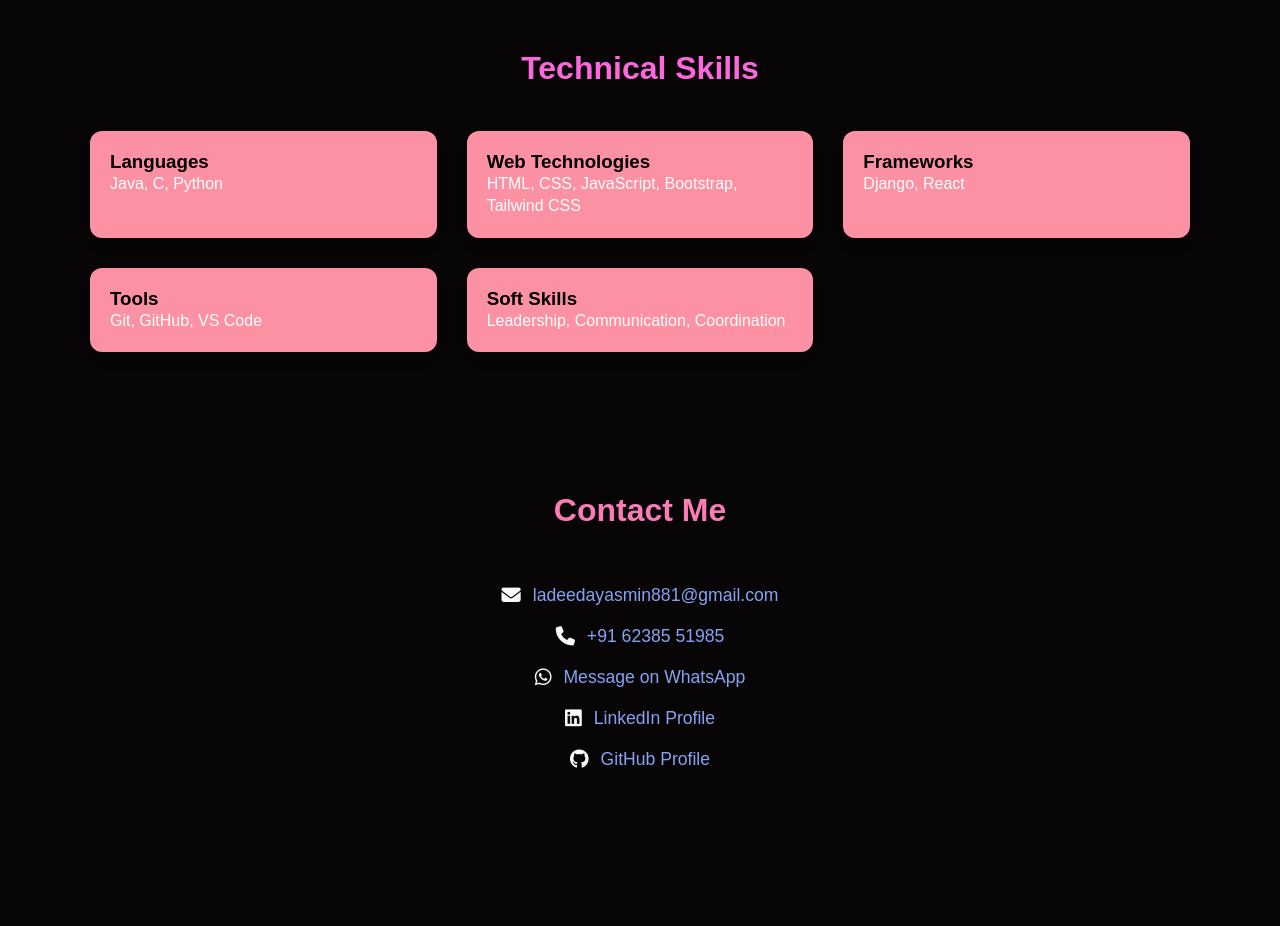
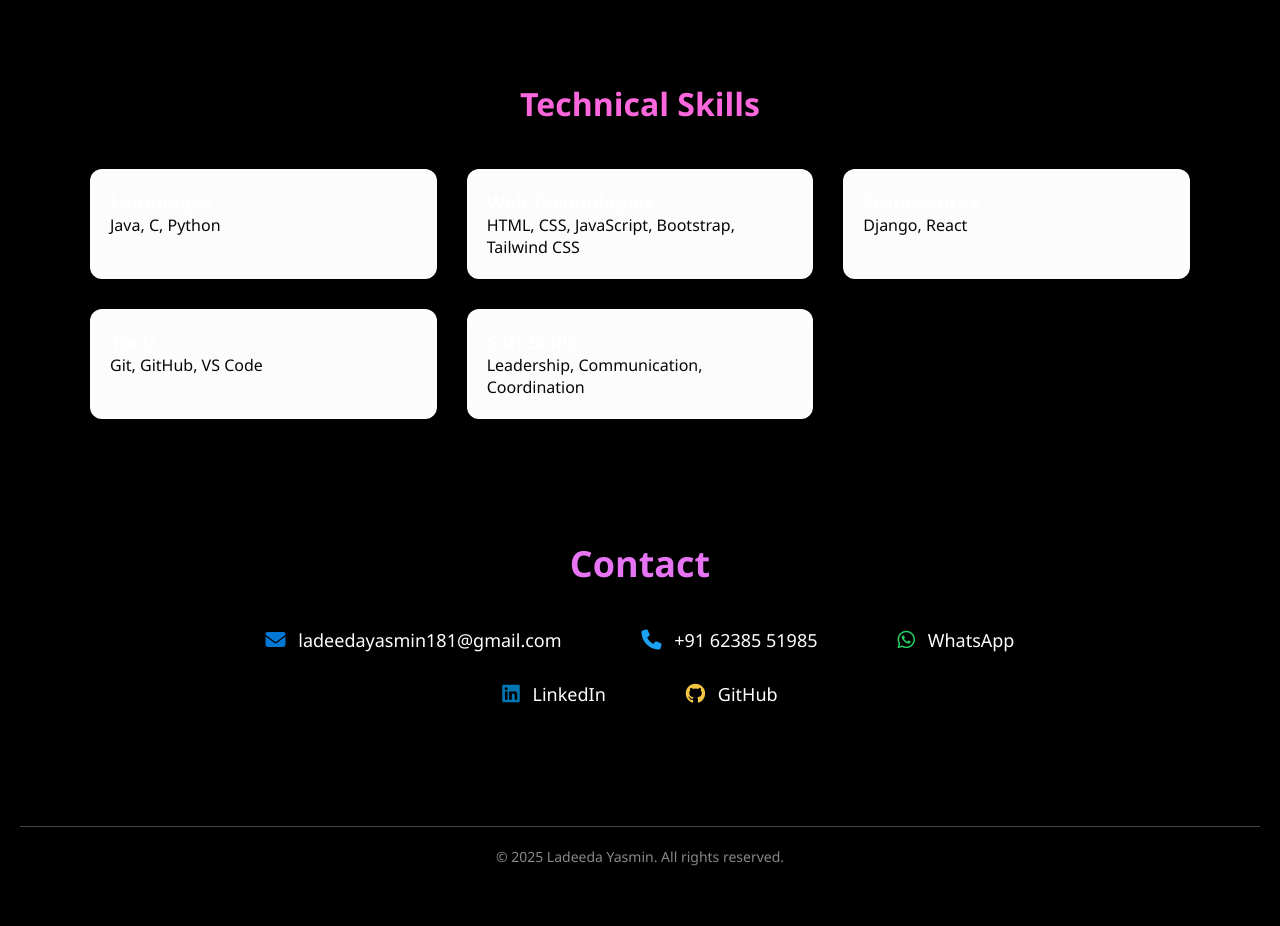
Before and after one commit to Ktyasmin/portfolio, a plain HTML site: page portfolio.html in a window 1280 px wide. Shown: the part 1320-2246 px from the top of the page. Before the commit the page ends 2190 px from the top, so only its background shows below. Drawn offline with Linux system fonts and the light colour scheme.

Commit message:
modifiedimage

```diff
--- a/portfolio.html
+++ b/portfolio.html
@@ -4,6 +4,8 @@
     <meta charset="UTF-8" />
     <meta name="viewport" content="width=device-width, initial-scale=1.0" />
     <title>Portfolio</title>
+    <link rel="stylesheet" href="https://cdnjs.cloudflare.com/ajax/libs/font-awesome/6.5.0/css/all.min.css">
+
     <link rel="stylesheet" href="style.css" />
 
 
@@ -146,8 +148,29 @@ I am a fast learner, a collaborative team player, and constantly driven by the g
 
 
 
+<section class="contact-section" id="CONTACT">
+    <h2>Contact</h2>
 
-<section id="CONTACT" class="contact">
+    <div class="contact-row">
+      <p><i class="fas fa-envelope icon blue"></i> <a href="mailto:ladeedayasmin181@gmail.com">ladeedayasmin181@gmail.com</a></p>
+      <p><i class="fas fa-phone icon cyan"></i> <a href="tel:+916238551985">+91 62385 51985</a></p>
+      <p><i class="fab fa-whatsapp icon green"></i> <a href="https://wa.me/916238551985" target="_blank">WhatsApp</a></p>
+    </div>
+
+    <div class="contact-row">
+      <p><i class="fab fa-linkedin icon linkedin"></i> <a href="https://www.linkedin.com/in/ladeeda-yasmin-677b36258/" target="_blank">LinkedIn</a></p>
+      <p><i class="fab fa-github icon yellow"></i> <a href="https://github.com/your-github-username" target="_blank">GitHub</a></p>
+    </div>
+    <footer class="footer">
+      &copy; 2025 Ladeeda Yasmin. All rights reserved.
+    </footer>
+  </section>
+
+
+
+
+
+<!-- <section id="CONTACT" class="contact">
   <h2>Contact Me</h2>
 
   <p>
@@ -174,7 +197,7 @@ I am a fast learner, a collaborative team player, and constantly driven by the g
     <i class="fab fa-github"></i>
     <a href="https://github.com/your-github-username" target="_blank">GitHub Profile</a>
   </p>
-</section>
+</section> -->
 
 
 
--- a/style.css
+++ b/style.css
@@ -7,9 +7,12 @@
 }
 
 body {
-    background-color: #070506;
+    /* background-color: #070506; */
+    background-color: rgb(9, 9, 9);
     font-family: Arial, Helvetica, sans-serif;
-    height: 2000px;
+    height: 2100px;
+    background-repeat: no-repeat;
+    background-size: contain;
 }
 
 /* Navbar Styling */
@@ -165,7 +168,7 @@ body {
 /* Individual card */
 .education-card {
   flex: 1 1 250px; /* grow, shrink, base width */
-  background-color:rgb(251, 145, 163);
+  background-color:rgb(247, 249, 251);
   border-radius: 12px;
   padding: 20px;
   box-shadow: 0 4px 12px rgba(0,0,0,0.1);
@@ -179,7 +182,7 @@ body {
 }
 
 .education-card p {
-  color:white;
+  color:rgb(31, 30, 30);
   margin: 5px 0;
 }
 
@@ -237,7 +240,7 @@ body {
 
 /* Individual Skill Card */
 .skill-card {
-  background-color:rgb(251, 145, 163);
+  background-color:rgb(253, 252, 252);
   padding: 20px;
   border-radius: 12px;
   box-shadow: 0 8px 16px rgba(0, 0, 0, 0.05);
@@ -260,7 +263,7 @@ body {
 /* Card Text */
 .skill-card p {
   font-size: 1rem;
-  color: white;
+  color: rgb(7, 7, 7);
   line-height: 1.4;
 }
 
@@ -321,7 +324,7 @@ body {
 
 
 /* Contact Section */
-.contact {
+/* .contact {
 
   padding: 80px 20px;
   text-align: center;
@@ -344,10 +347,10 @@ body {
 
   margin: 12px auto 0;
   border-radius: 2px;
-}
+} */
 
 /* Paragraph and Icon Styling */
-.contact p {
+/* .contact p {
   font-size: 1.1rem;
   margin: 20px 0;
   color: #374151;
@@ -361,10 +364,10 @@ body {
 .contact i {
   font-size: 1.2rem;
   color: #f9f9fa;
-}
+} */
 
 /* Link Styling */
-.contact a {
+/* .contact a {
   color: #86a3f3;
   text-decoration: none;
   transition: color 0.3s ease;
@@ -374,7 +377,112 @@ body {
 .contact a:hover {
   color: #fb63f6;
   text-decoration: underline;
+} */
+
+
+/* Footer Section */
+/* #footer {
+
+  color: #f9fafb;
+  padding: 50px 20px 30px;
+  font-size: 1rem;
 }
+
+.footer-container {
+  max-width: 1100px;
+  margin: 0 auto;
+  text-align: center;
+}
+
+.footer-contact h3 {
+  font-size: 2.1rem;
+  margin-bottom: 20px;
+  color: #fc64f2;
+}
+
+.footer-contact p {
+  margin: 10px 0;
+}
+
+.footer-contact i {
+  color: #3b82f6;
+  margin-right: 8px;
+}
+
+.footer-contact a {
+  color: #f9fafb;
+  text-decoration: none;
+  transition: color 0.3s ease;
+}
+
+.footer-contact a:hover {
+  color: #93c5fd;
+  text-decoration: underline;
+}
+
+.footer-bottom {
+  margin-top: 30px;
+  font-size: 0.9rem;
+  color: #9ca3af;
+} */
+
+
+body {
+  margin: 0;
+  font-family: 'Segoe UI', sans-serif;
+  background-color: #000;
+  color: white;
+}
+
+.contact-section {
+  padding: 60px 20px;
+  text-align: center;
+}
+
+.contact-section h2 {
+  color: #e774f3;
+  font-size: 36px;
+  margin-bottom: 40px;
+}
+
+.contact-row {
+  display: flex;
+  justify-content: center;
+  gap: 80px;
+  flex-wrap: wrap;
+  margin-bottom: 30px;
+}
+
+.contact-row p {
+  font-size: 18px;
+}
+
+.contact-row a {
+  color: white;
+  text-decoration: none;
+  margin-left: 8px;
+}
+
+.icon {
+  font-size: 20px;
+}
+
+/* Icon colors */
+.blue { color: #0078d4; }
+.cyan { color: #1da1f2; }
+.green { color: #25D366; }
+.linkedin { color: #0077b5; }
+.yellow { color: #f4c542; }
+
+.footer {
+  border-top: 1px solid #444;
+  margin-top: 120px;
+  padding-top: 20px;
+  font-size: 14px;
+  color: #888;
+}
+
+
 
 
 
```
